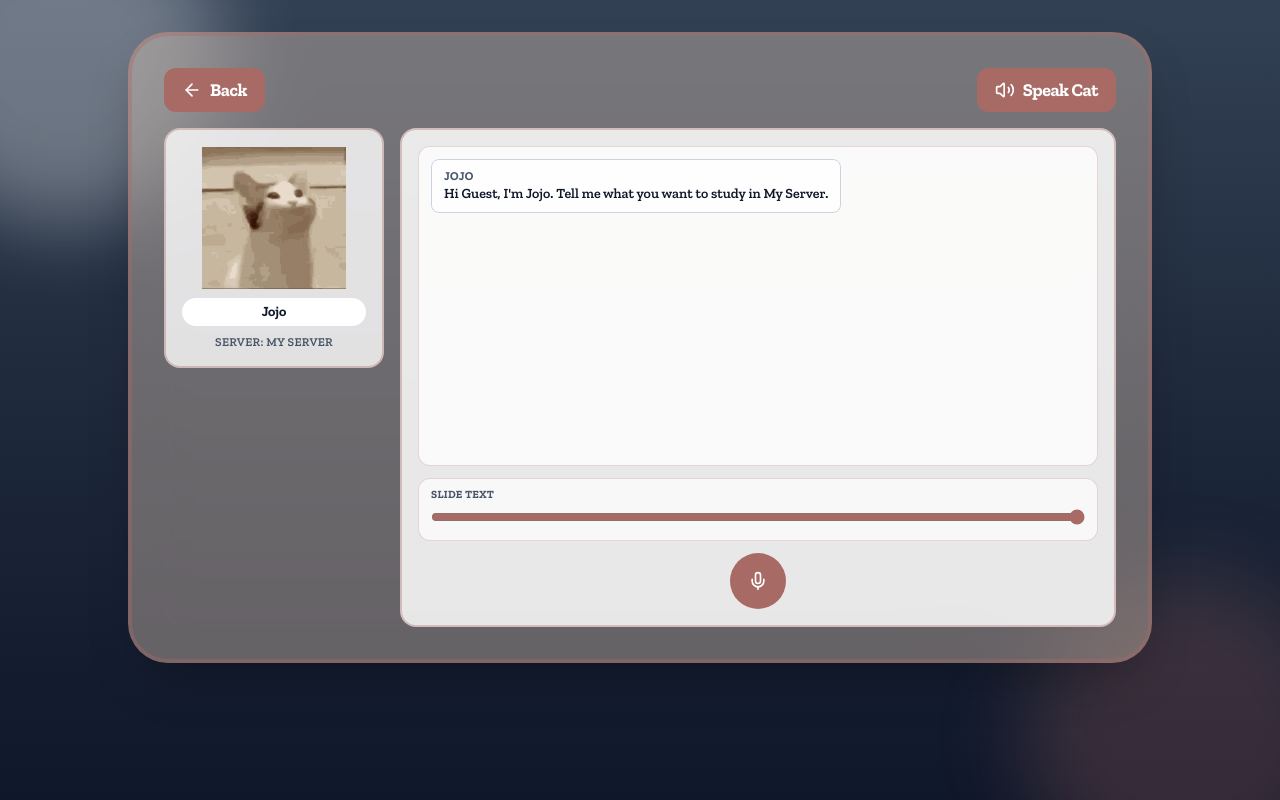
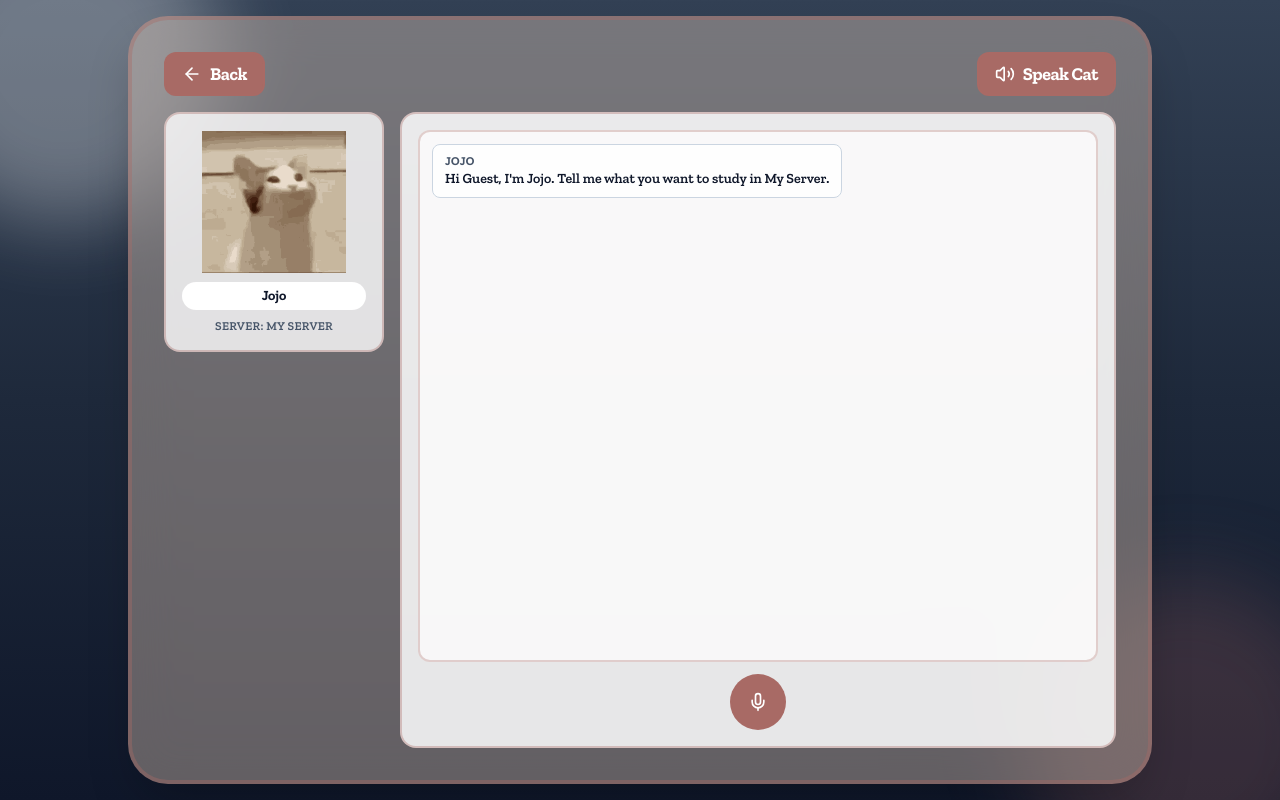
Before and after one commit to Chujo58/Copium-Friends, a React (Vite) app: page /talk_cat in a window 1280 px wide. Built offline with nearby package versions, Linux system fonts and the light colour scheme; a web font is replaced by a local one.

Commit message:
scroll bar in the talking cat chat and added new api

```diff
--- a/src/pages/talk_cat.jsx
+++ b/src/pages/talk_cat.jsx
@@ -57,7 +57,6 @@ export default function TalkCat() {
   const [isCatTalkingVisual, setIsCatTalkingVisual] = useState(false);
   const [idleTalkCatFrame, setIdleTalkCatFrame] = useState("");
   const [talkGifRunId, setTalkGifRunId] = useState(0);
-  const [textScroll, setTextScroll] = useState(100);
 
   useEffect(() => {
     try {
@@ -71,7 +70,6 @@ export default function TalkCat() {
     const container = scrollRef.current;
     if (!container) return;
     container.scrollTop = container.scrollHeight;
-    setTextScroll(100);
   }, [messages]);
 
   useEffect(() => {
@@ -388,30 +386,9 @@ export default function TalkCat() {
     ? `/talking_cat.gif?run=${talkGifRunId}`
     : idleTalkCatFrame;
 
-  function syncSliderWithScroll() {
-    const container = scrollRef.current;
-    if (!container) return;
-    const maxScroll = Math.max(container.scrollHeight - container.clientHeight, 0);
-    if (!maxScroll) {
-      setTextScroll(100);
-      return;
-    }
-    const nextValue = Math.round((container.scrollTop / maxScroll) * 100);
-    setTextScroll(nextValue);
-  }
-
-  function onTextSliderChange(event) {
-    const container = scrollRef.current;
-    const nextValue = Number(event.target.value);
-    setTextScroll(nextValue);
-    if (!container) return;
-    const maxScroll = Math.max(container.scrollHeight - container.clientHeight, 0);
-    container.scrollTop = (nextValue / 100) * maxScroll;
-  }
-
   return (
     <div
-      className={`relative min-h-screen overflow-hidden px-4 py-8 transition-all duration-[2000ms] ${
+      className={`relative h-screen overflow-hidden px-4 py-4 transition-all duration-[2000ms] ${
         isDay
           ? "bg-gradient-to-t from-[#88A7BE] via-[#A6C0D2] to-[#C8D8E3]"
           : "bg-gradient-to-t from-[#0F172A] via-[#1E293B] to-[#334155]"
@@ -420,7 +397,7 @@ export default function TalkCat() {
       <div className="absolute -top-24 -left-24 h-80 w-80 rounded-full bg-white/30 blur-2xl" />
       <div className="absolute -bottom-24 -right-16 h-80 w-80 rounded-full bg-primary/25 blur-2xl" />
 
-      <div className="relative mx-auto max-w-5xl rounded-[2.5rem] border-4 border-primary/40 bg-surface/40 p-5 shadow-2xl backdrop-blur-xl md:p-8">
+      <div className="relative mx-auto flex h-full max-w-5xl flex-col rounded-[2.5rem] border-4 border-primary/40 bg-surface/40 p-5 shadow-2xl backdrop-blur-xl md:p-8">
         <div className="mb-4 flex flex-wrap items-center justify-between gap-3">
           <button
             onClick={() => navigate("/session")}
@@ -443,8 +420,8 @@ export default function TalkCat() {
           </button>
         </div>
 
-        <div className="grid gap-4 grid-cols-[180px_minmax(0,1fr)] md:grid-cols-[220px_minmax(0,1fr)]">
-          <div className="sticky top-4 self-start rounded-2xl border-2 border-primary/35 bg-white/80 p-4 text-center">
+        <div className="grid min-h-0 flex-1 gap-4 grid-cols-[180px_minmax(0,1fr)] md:grid-cols-[220px_minmax(0,1fr)]">
+          <div className="self-start rounded-2xl border-2 border-primary/35 bg-white/80 p-4 text-center">
             {catVisualSrc ? (
               <img
                 src={catVisualSrc}
@@ -465,11 +442,11 @@ export default function TalkCat() {
             </p>
           </div>
 
-          <div className="flex min-h-[60vh] flex-col rounded-2xl border-2 border-primary/35 bg-white/85 p-4">
+          <div className="flex min-h-0 flex-col rounded-2xl border-2 border-primary/35 bg-white/85 p-4">
+            <div className="relative min-h-0 flex-1">
               <div
                 ref={scrollRef}
-              onScroll={syncSliderWithScroll}
-              className="min-h-[320px] flex-1 space-y-2 overflow-auto rounded-xl border border-primary/25 bg-white/75 p-3"
+                className="h-full min-h-0 space-y-2 overflow-y-auto overflow-x-hidden overscroll-contain rounded-xl border-2 border-primary/30 bg-white/70 p-3"
               >
                 {messages.map((message) => {
                   const mine = message.role === "user";
@@ -493,20 +470,6 @@ export default function TalkCat() {
                   );
                 })}
               </div>
-
-            <div className="mt-3 rounded-xl border border-primary/25 bg-white/70 px-3 py-2">
-              <p className="mb-1 text-[11px] font-black uppercase tracking-wide text-slate-600">
-                Slide Text
-              </p>
-              <input
-                type="range"
-                min="0"
-                max="100"
-                value={textScroll}
-                onChange={onTextSliderChange}
-                className="w-full accent-primary"
-                aria-label="Slide through chat text"
-              />
             </div>
 
             <div className="mt-3 flex justify-center">
```
Lines whose indentation alone changed are shown as unchanged.
